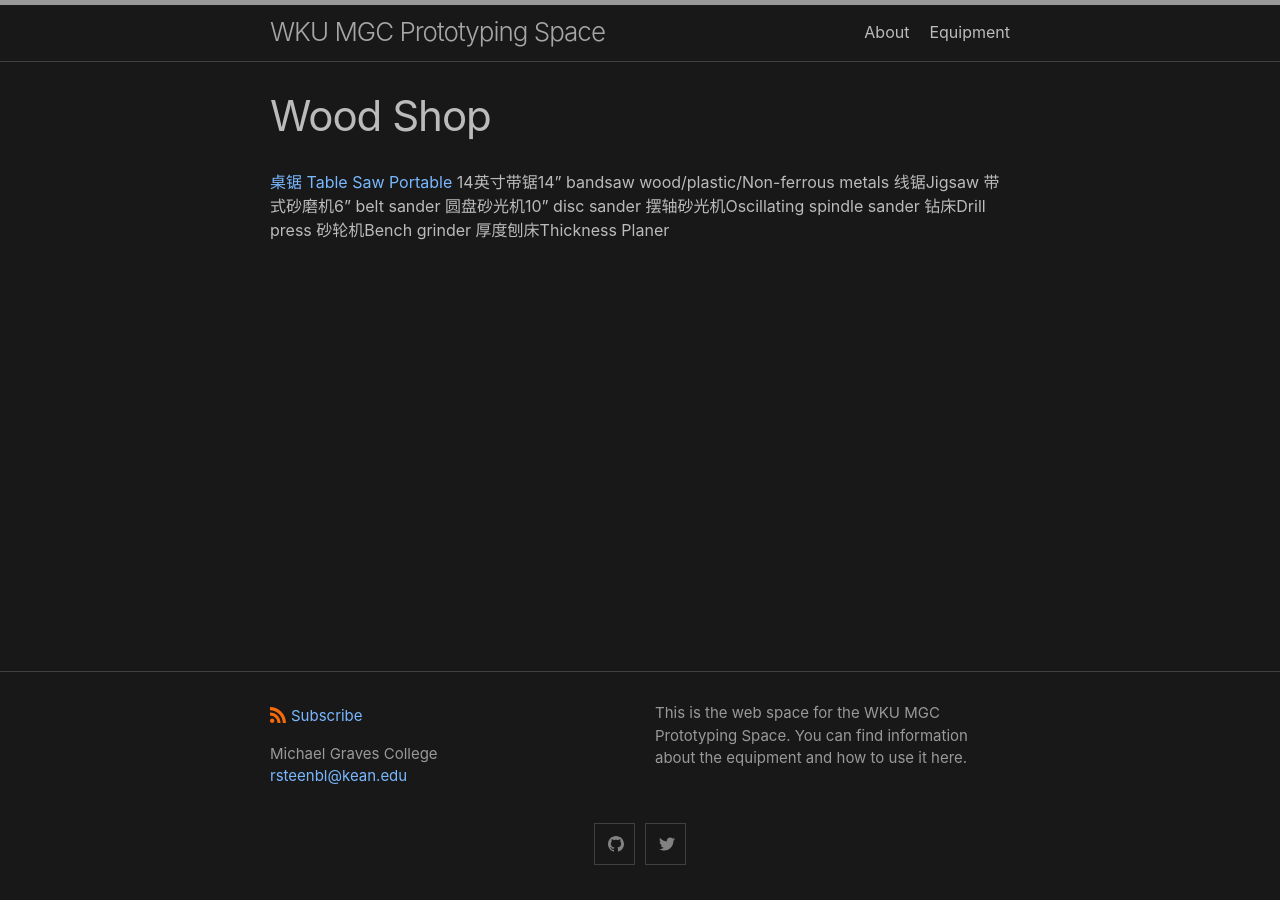
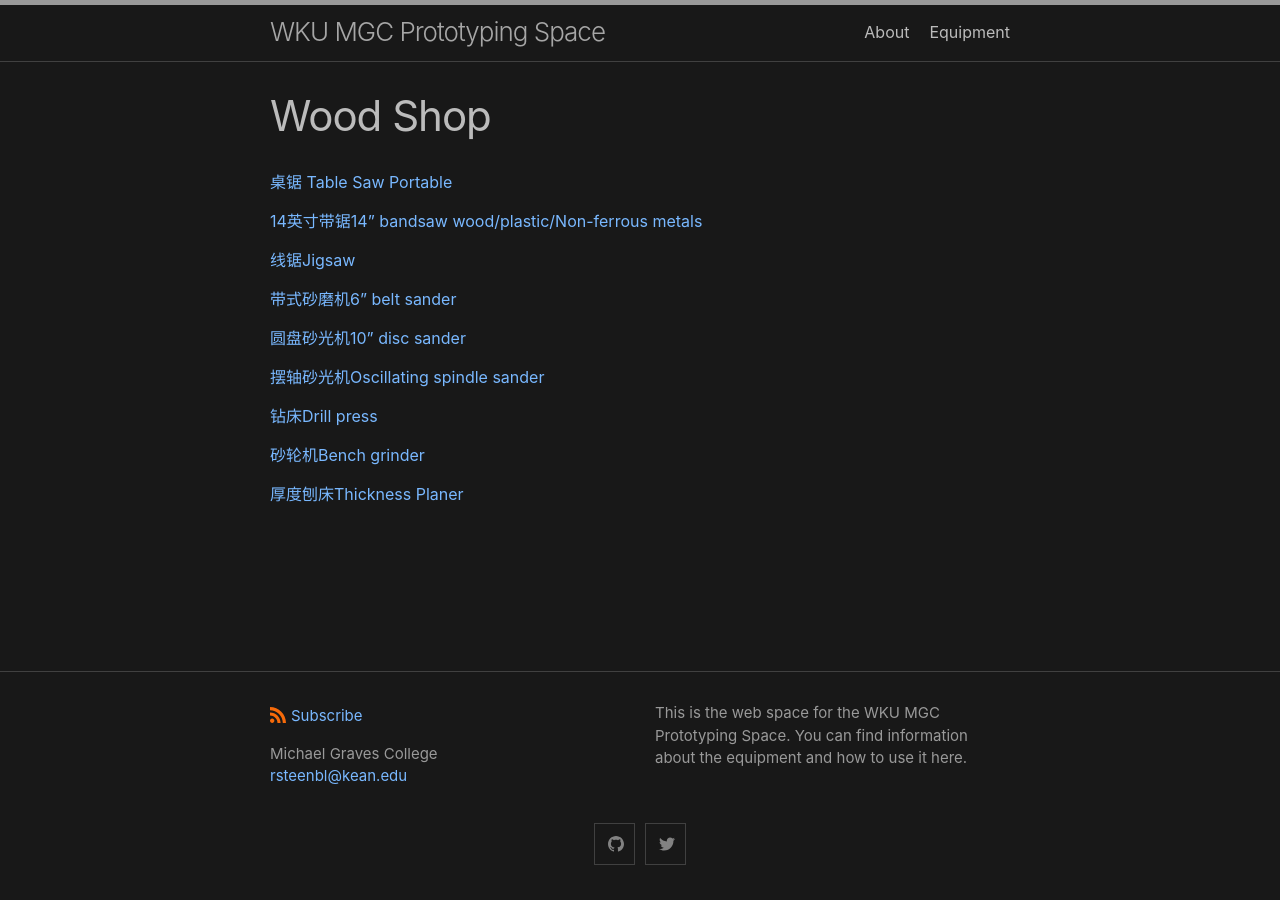
Before and after one commit to KeanMGC/WKUProtoSpace, a Jekyll site: the page built from wood.md, in a window 1280 px wide. Built offline with Jekyll 4.4.1, drawn with Linux system fonts in a browser that asks for light colours; part of the change alters nothing that is shown.

```diff
--- a/wood.md
+++ b/wood.md
@@ -6,12 +6,20 @@ permalink: /wood/
 
 
 
-[桌锯 Table Saw Portable](/tablesaw.md)
-14英寸带锯14” bandsaw wood/plastic/Non-ferrous metals
-线锯Jigsaw
-带式砂磨机6” belt sander
-圆盘砂光机10” disc sander
-摆轴砂光机Oscillating spindle sander
-钻床Drill press
-砂轮机Bench grinder
-厚度刨床Thickness Planer
+[桌锯 Table Saw Portable](/tablesaw/)
+
+[14英寸带锯14” bandsaw wood/plastic/Non-ferrous metals](/bandsaw/)
+
+[线锯Jigsaw](/jigsaw)
+
+[带式砂磨机6” belt sander](/sander/)
+
+[圆盘砂光机10” disc sander](/sander/)
+
+[摆轴砂光机Oscillating spindle sander](/sander)
+
+[钻床Drill press](/drillpress/)
+
+[砂轮机Bench grinder](grinder)
+
+[厚度刨床Thickness Planer](planer)
```
